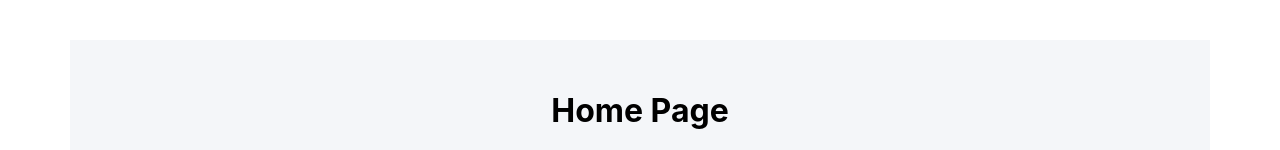
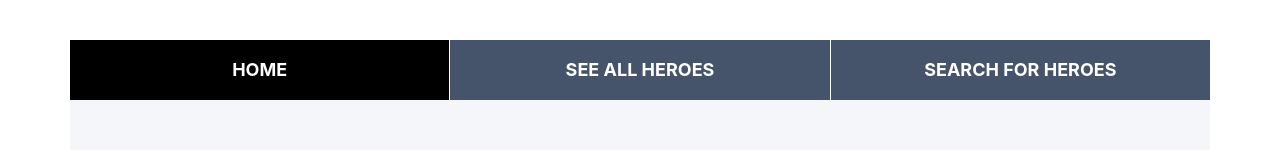
Before and after one commit to bulldozerat/super-heroes, a React (Create React App) app: page / in a window 1280 px wide. Shown: the top 150 px of the page. Built offline with nearby package versions, Linux system fonts and the light colour scheme.

Commit message:
Added navigation and display store

```diff
--- a/src/App.tsx
+++ b/src/App.tsx
@@ -1,5 +1,6 @@
 import React, { Component } from 'react';
 import { inject, observer } from 'mobx-react';
+import Navigation from './components/Navigation';
 import Hero from './components/Hero';
 import HomePage from './components/HomePage';
 import styled from 'styled-components';
@@ -13,6 +14,7 @@ const AppWrapper = styled.div`
 
 interface MyProps {
   heroStore?: any,
+  displayStore?: any
 }
 
 interface MyState {}
@@ -27,6 +29,7 @@ class App extends Component <MyProps, MyState>  {
   render() {
     return (
       <AppWrapper>
+        <Navigation />
         <Hero />
         <HomePage />
         <HeroBadges />
--- a/src/components/HeroBadges/index.tsx
+++ b/src/components/HeroBadges/index.tsx
@@ -2,8 +2,6 @@ import React from "react";
 import { inject, observer } from 'mobx-react';
 import styled from 'styled-components';
 import listCharacters from '../../util/listCharacters';
-
-
 
 let HeroBadges = inject("heroStore")(observer((props: any) => {
     const BadgesWrapper = styled.div`
@@ -15,6 +13,7 @@ let HeroBadges = inject("heroStore")(observer((props: any) => {
         .badge {
             flex-grow: 1;
             width: 16%;
+            max-width: 226px;
             margin: 2%;
             background: skyblue;
             padding: 7px;
--- /dev/null
+++ b/src/components/Navigation/index.tsx
@@ -0,0 +1,41 @@
+import React from "react";
+import { inject, observer } from 'mobx-react';
+import styled from 'styled-components';
+
+const Nav = styled.nav`
+    background: #46546b;
+    color: #fff;
+    width: 100%;
+    display: flex;
+    height: 60px;
+    line-height: 60px;
+    text-align: center;
+    .nav-btn {
+        flex-grow: 1;
+        flex-basis: 33%;
+        height: 60px;
+        font-weight: bold;
+        font-size: 18px;
+        text-transform: uppercase;
+        cursor: pointer;
+    }
+    .nav-active {
+        background: #000;
+    }
+    .nav-middle {
+        border-left: 1px solid #fff;
+        border-right: 1px solid #fff;
+    }
+`;
+let Navigation = inject("displayStore")(observer((props: any) => {
+    return(
+        <Nav>
+            <div className="nav-btn nav-active">Home</div>
+            <div className="nav-btn nav-middle">See all heroes</div>
+            <div className="nav-btn">Search for heroes</div>
+        </Nav>
+
+    )
+}));
+
+export default Navigation;
--- a/src/index.tsx
+++ b/src/index.tsx
@@ -8,9 +8,11 @@ import App from './App';
 import * as serviceWorker from './serviceWorker';
 
 import heroStore from './store/heroStore';
+import displayStore from './store/displayStore';
 
 const stores = {
   heroStore,
+  displayStore
 };
 
 ReactDOM.render(
--- /dev/null
+++ b/src/store/displayStore.tsx
@@ -0,0 +1,9 @@
+import { observable, action } from 'mobx';
+
+export class displayStore {
+    @observable homePage = "flex";
+    @observable allHeroesPage = "none";
+    @observable searchPage = "none";
+}
+
+export default new displayStore();
```
